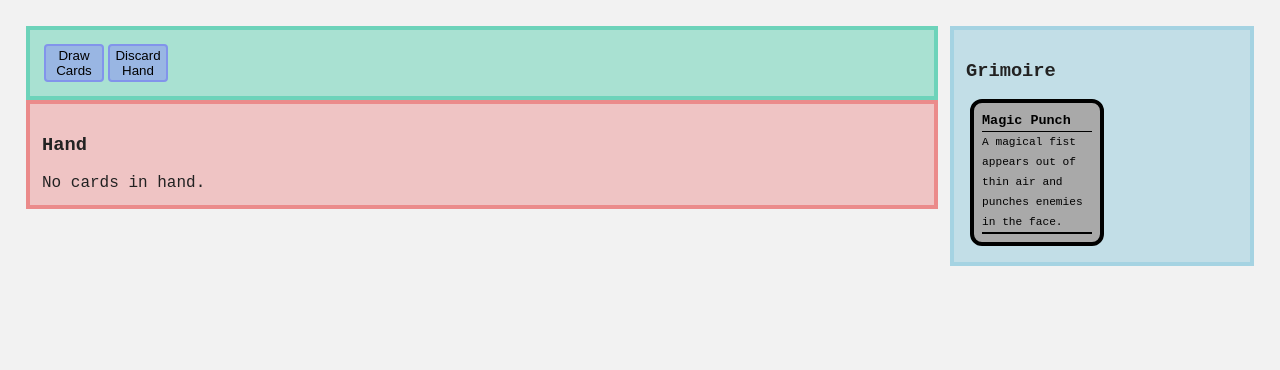
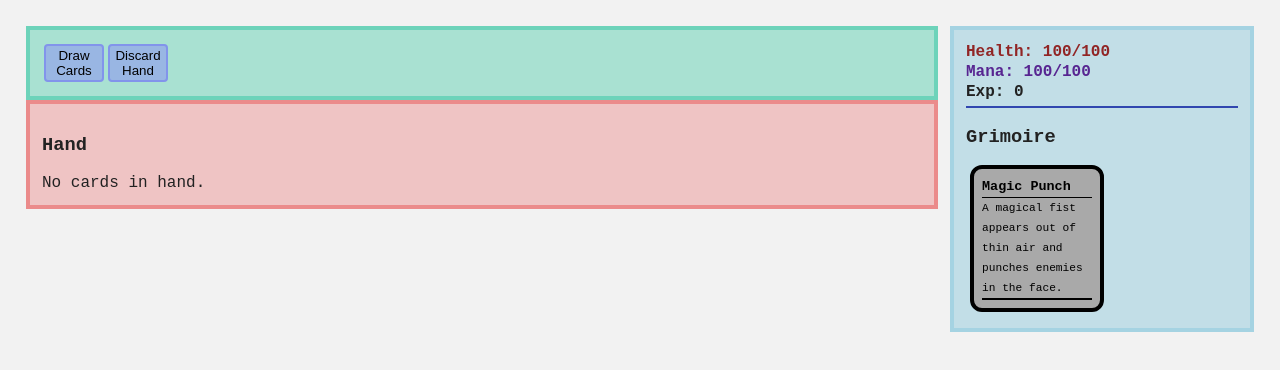
Before and after one commit to brunopagno/back-project, a website built with webpack: page src/index.html in a window 1280 px wide. Built offline with nearby package versions, Linux system fonts and the light colour scheme.

Commit message:
add hero status and card selection

```diff
--- a/src/css/back.css
+++ b/src/css/back.css
@@ -1,4 +1,6 @@
 :root {
+  --theme-border-color: #3147af;
+
   --card-border-color: black;
   --card-body-color: darkgray;
   --card-text-color: black;
@@ -62,10 +64,26 @@ body {
   border-bottom: 1px solid var(--card-border-color);
 }
 
-#grimoire-view {
+#hero-view {
   border: 4px solid #a5d3e2;
   background-color: #a5d3e29a;
   padding: 12px;
+}
+#status-view {
+  display: block;
+  padding-bottom: 4px;
+  border-bottom: 2px solid var(--theme-border-color);
+  font-weight: bold;
+}
+.hero-health {
+  color: #912525;
+}
+.hero-mana {
+  color: #572591;
+}
+#grimoire-view {
+  margin-top: 8px;
+  display: block;
 }
 .grimoire-magic {
   border: 4px solid var(--card-border-color);
--- a/src/game/controllers/GameController.js
+++ b/src/game/controllers/GameController.js
@@ -20,7 +20,7 @@ class GameController {
   }
 
   selectCard(index) {
-    GameState.hand.selectCard(index);
+    GameState.hand.select(index);
   }
 
   discardHand() {
--- a/src/router.js
+++ b/src/router.js
@@ -19,6 +19,11 @@ class Router {
     GameController.discardHand();
     Back.draw();
   }
+
+  selectCard(index) {
+    GameController.selectCard(index);
+    Back.draw();
+  }
 }
 
 const instance = new Router();
--- a/src/view/GameView.js
+++ b/src/view/GameView.js
@@ -1,7 +1,7 @@
 import Router from '../router';
 import CaveView from './components/CaveView';
 import HandView from './components/HandView';
-import GrimoireView from './components/GrimoireView';
+import HeroView from './components/HeroView';
 import GameState from '../game/state/GameState';
 import { createElement } from './ViewHelper';
 
@@ -22,9 +22,9 @@ class GameView {
     leftColumn.appendChild(this.handElement);
     this.handView = new HandView(this.handElement);
 
-    this.grimoireElement = createElement('div', 'grimoire-view');
-    rightColumn.appendChild(this.grimoireElement);
-    this.grimoireView = new GrimoireView(this.grimoireElement);
+    this.heroElement = createElement('div', 'hero-view');
+    rightColumn.appendChild(this.heroElement);
+    this.heroView = new HeroView(this.heroElement);
 
     this.gameElement.appendChild(leftColumn);
     this.gameElement.appendChild(rightColumn);
@@ -35,7 +35,7 @@ class GameView {
     console.log({ GameState });
     this.caveView.draw(GameState);
     this.handView.draw(GameState.hand.cards);
-    this.grimoireView.draw(GameState.hero.grimoire.magics);
+    this.heroView.draw(GameState.hero);
   }
 }
 
--- /dev/null
+++ b/src/view/components/CardView.js
@@ -0,0 +1,18 @@
+import { createElement } from '../ViewHelper';
+import Router from '../../router';
+
+export default class CardView {
+  constructor(baseElement, indexId) {
+    this.baseElement = baseElement;
+    this.indexId = indexId;
+  }
+
+  draw(classNamePrefix, name, description) {
+    this.baseElement.innerHTML = '';
+
+    this.baseElement.appendChild(createElement('div', '', `${classNamePrefix}-title`, name));
+    this.baseElement.appendChild(createElement('div', '', `${classNamePrefix}-description`, description));
+
+    this.baseElement.onclick = () => Router.selectCard(this.indexId);
+  }
+}
--- a/src/view/components/HandView.js
+++ b/src/view/components/HandView.js
@@ -1,8 +1,10 @@
 import { createElement } from '../ViewHelper';
+import CardView from './CardView';
 
 export default class HandView {
   constructor(baseElement) {
     this.baseElement = baseElement;
+    this.className = 'hand-card';
   }
 
   draw(cards) {
@@ -12,10 +14,10 @@ export default class HandView {
     const container = createElement('div', '', 'hand-view-container');
 
     if (cards && cards.length > 0) {
-      cards.forEach((card) => {
-        const cardElement = createElement('div', '', 'hand-card');
-        cardElement.appendChild(createElement('div', '', 'hand-card-title', card.name));
-        cardElement.appendChild(createElement('div', '', 'hand-card-description', card.description));
+      cards.forEach((card, index) => {
+        const cardElement = createElement('div', '', this.className);
+        const cardView = new CardView(cardElement, index);
+        cardView.draw(this.className, card.name, card.description);
         container.appendChild(cardElement);
       });
     } else {
--- /dev/null
+++ b/src/view/components/HeroView.js
@@ -0,0 +1,23 @@
+import { createElement } from '../ViewHelper';
+import StatusView from './StatusView';
+import GrimoireView from './GrimoireView';
+
+export default class HeroView {
+  constructor(baseElement) {
+    this.baseElement = baseElement;
+  }
+
+  draw(hero) {
+    this.baseElement.innerHTML = '';
+
+    const statusElement = createElement('status', 'status-view');
+    this.baseElement.appendChild(statusElement);
+    const statusView = new StatusView(statusElement);
+    statusView.draw(hero);
+
+    const grimoireElement = createElement('grimoire', 'grimoire-view');
+    this.baseElement.appendChild(grimoireElement);
+    const grimoireView = new GrimoireView(grimoireElement);
+    grimoireView.draw(hero.grimoire.magics);
+  }
+}
--- /dev/null
+++ b/src/view/components/StatusView.js
@@ -0,0 +1,26 @@
+import { createElement } from '../ViewHelper';
+
+export default class StatusView {
+  constructor(baseElement) {
+    this.baseElement = baseElement;
+  }
+
+  draw(hero) {
+    this.baseElement.innerHTML = '';
+
+    this.baseElement.appendChild(
+      createElement('div', '', 'hero-health',
+        `Health: ${hero.currentHealth}/${hero.health}`),
+    );
+
+    this.baseElement.appendChild(
+      createElement('div', '', 'hero-mana',
+        `Mana: ${hero.currentMana}/${hero.mana}`),
+    );
+
+    this.baseElement.appendChild(
+      createElement('div', '', 'hero-experience',
+        `Exp: ${hero.experience}`),
+    );
+  }
+}
```
